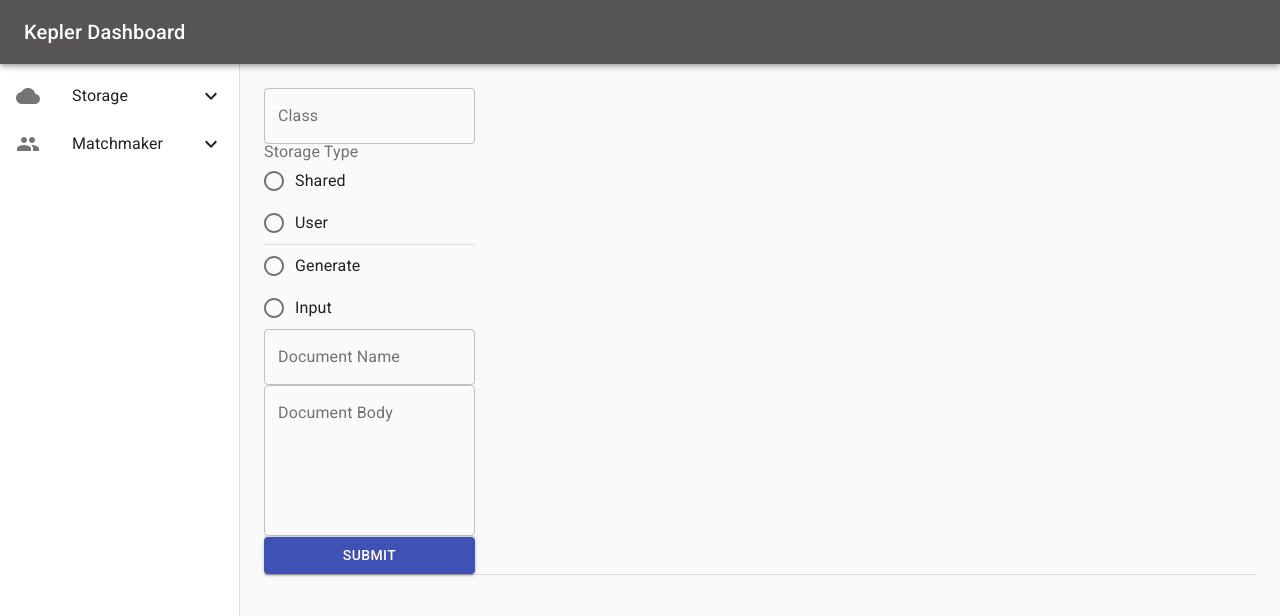
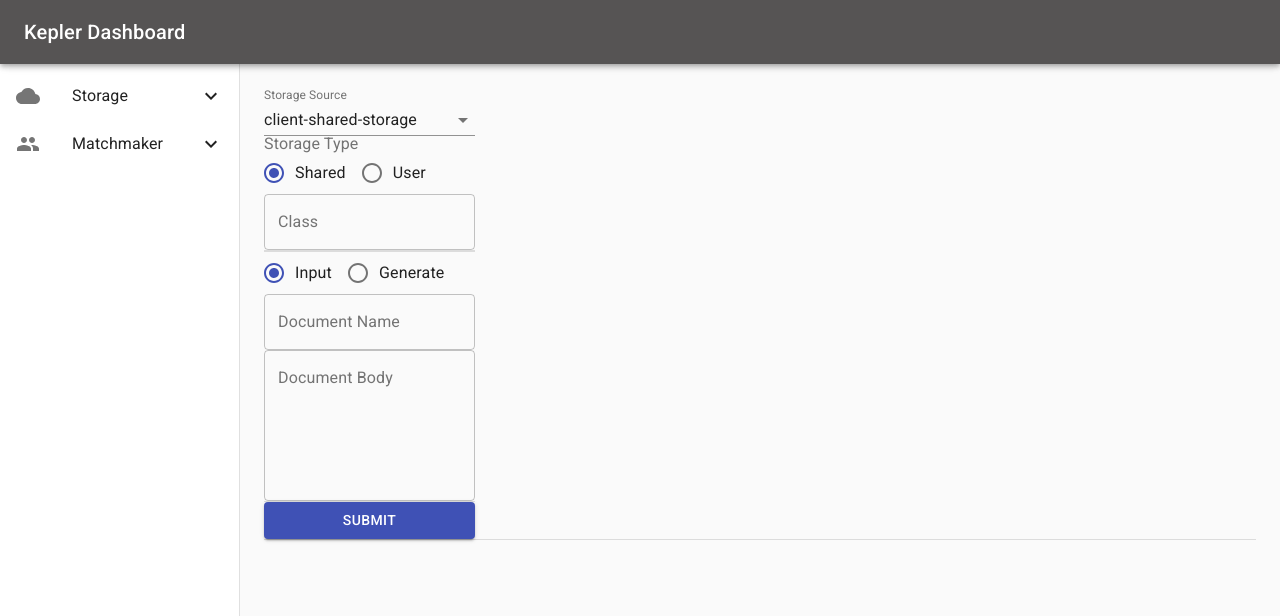
Before and after one commit to pgilfillan/learn-react, a React (Create React App) app: page /upload in a window 1280 px wide. Shown: the top 616 px of the page. Built offline with nearby package versions, Linux system fonts and the light colour scheme.

Commit message:
UI updates

```diff
--- a/src/components/SideDrawer.js
+++ b/src/components/SideDrawer.js
@@ -104,10 +104,10 @@ export default function SideDrawer() {
           </ListItem>
           <Collapse in={mmOpen} timeout="auto" unmountOnExit>
             <List component="div" disablePadding>
-              <ListItem button className={classes.nested} key="player_viewer" component={RouterLink} to="/player_viewer">
+              <ListItem button className={classes.nested} key="playerviewer" component={RouterLink} to="/playerviewer">
                 <ListItemText primary="Player Viewer" />
               </ListItem>
-              <ListItem button className={classes.nested} key="match_viewer" component={RouterLink} to="/match_viewer">
+              <ListItem button className={classes.nested} key="matchviewer" component={RouterLink} to="/matchviewer">
                 <ListItemText primary="Match Viewer" />
               </ListItem>
               <ListItem button className={classes.nested} key="config" component={RouterLink} to="/matchmaker/config">
--- a/src/components/storage-upload/StoragePUT.js
+++ b/src/components/storage-upload/StoragePUT.js
@@ -1,30 +1,73 @@
 import React from 'react';
 import Divider from '@material-ui/core/Divider';
 import { FormControl, FormLabel, FormControlLabel, Radio,
-         RadioGroup, TextField, Button } from '@material-ui/core';
+         RadioGroup, TextField, Button, InputLabel, Select, MenuItem } from '@material-ui/core';
 
 function StoragePUT() {
+  // State
+  const [typeValue, setTypeValue] = React.useState('shared');
+  const [showDocName, setShowDocName] = React.useState(true);
+  const docInputStyle = showDocName ? {} : {display: 'none'};
+  const [dbValue, setDBValue] = React.useState("client-shared-storage");
+  const [uploadTypeValue, setUploadTypeValue] = React.useState('input');
+
+  function handleTypeChange(event) {
+    setTypeValue(event.target.value);
+  }
+
+  function handleUploadTypeChange(event) {
+    const newQueryType = event.target.value;
+    setUploadTypeValue(newQueryType);
+    if (newQueryType == "input") {
+      setShowDocName(true);
+    } else {
+      setShowDocName(false);
+    }
+  }
+
   return (
     <div>
       <FormControl>
-        <TextField variant="outlined" label="Class" />
+        <InputLabel>Storage Source</InputLabel>
+        <Select
+          value={dbValue}
+          onChange={(e) => {setDBValue(e.target.value)}}
+        >
+
+          <MenuItem value="client-shared-storage">client-shared-storage</MenuItem>
+          <MenuItem value="client-user-storage">client-user-storage</MenuItem>
+          <MenuItem value="server-shared-storage">server-shared-storage</MenuItem>
+          <MenuItem value="server-user-storage">server-user-storage</MenuItem>
+        </Select>
+
         <FormLabel component="legend">Storage Type</FormLabel>
         <RadioGroup
           aria-label="storage-type"
           name="storage-type-choices"
+          value={typeValue}
+          onChange={handleTypeChange}
+          row
         >
           <FormControlLabel value="shared" control={<Radio color="primary" />} label="Shared" />
           <FormControlLabel value="user" control={<Radio color="primary" />} label="User" />
         </RadioGroup>
+
+        <TextField variant="outlined" label="Class" />
+        <Divider />
+
         <Divider />
         <RadioGroup
+          value={uploadTypeValue}
           aria-label="search-type"
           name="search-type-choices"
+          onChange={handleUploadTypeChange}
+          row
         >
+          <FormControlLabel value="input" control={<Radio color="primary" />} label="Input" />
           <FormControlLabel value="generate" control={<Radio color="primary" />} label="Generate" />
-          <FormControlLabel value="input" control={<Radio color="primary" />} label="Input" />
         </RadioGroup>
-        <TextField variant="outlined" label="Document Name" />
+        <TextField variant="outlined" label="Document Name" style={docInputStyle}/>
+
         <TextField variant="outlined" multiline={true} rows={6} label="Document Body" />
         <Divider />
         <Button variant="contained" color="primary">
--- a/src/components/storage-view/StorageGET.js
+++ b/src/components/storage-view/StorageGET.js
@@ -1,30 +1,80 @@
 import React from 'react';
 import Divider from '@material-ui/core/Divider';
-import { FormControl, FormLabel, FormControlLabel, Radio, RadioGroup, TextField } from '@material-ui/core';
+import { FormControl, FormLabel, FormControlLabel, Radio, RadioGroup, TextField,
+         InputLabel, Select, MenuItem } from '@material-ui/core';
 
 import FileList from './FileList'
 
 function StorageGET() {
+  // State
+  const [typeValue, setTypeValue] = React.useState('shared');
+  const [queryTypeValue, setQueryTypeValue] = React.useState('all');
+  const [showDocName, setShowDocName] = React.useState(false);
+  const docInputStyle = showDocName ? {} : {display: 'none'};
+  const [showQuery, setShowQuery] = React.useState(false);
+  const queryInputStyle = showQuery ? {} : {display: 'none'};
+  const [dbValue, setDBValue] = React.useState("client-shared-storage");
+
+  function handleTypeChange(event) {
+    setTypeValue(event.target.value);
+  }
+
+  function handleQueryTypeChange(event) {
+    const newQueryType = event.target.value;
+    setQueryTypeValue(newQueryType);
+    if (newQueryType == "all") {
+      setShowQuery(false);
+      setShowDocName(false);
+    } else if (newQueryType == "specific") {
+      setShowQuery(false);
+      setShowDocName(true);
+    } else {
+      setShowQuery(true);
+      setShowDocName(false);
+    }
+  }
+
   return (
     <div>
       <FormControl>
-        <TextField variant="outlined" label="Class" />
+        <InputLabel>Storage Source</InputLabel>
+        <Select
+          value={dbValue}
+          onChange={(e) => {setDBValue(e.target.value)}}
+        >
+
+          <MenuItem value="client-shared-storage">client-shared-storage</MenuItem>
+          <MenuItem value="client-user-storage">client-user-storage</MenuItem>
+          <MenuItem value="server-shared-storage">server-shared-storage</MenuItem>
+          <MenuItem value="server-user-storage">server-user-storage</MenuItem>
+        </Select>
+
         <FormLabel component="legend">Storage Type</FormLabel>
         <RadioGroup
           aria-label="storage-type"
           name="storage-type-choices"
+          value={typeValue}
+          onChange={handleTypeChange}
+          row
         >
+          <FormControlLabel value="shared" control={<Radio color="primary" />} label="Shared" />
           <FormControlLabel value="user" control={<Radio color="primary" />} label="User" />
-          <FormControlLabel value="shared" control={<Radio color="primary" />} label="Shared" />
         </RadioGroup>
+
+        <TextField variant="outlined" label="Class" />
         <Divider />
+
         <RadioGroup
           aria-label="search-type"
           name="search-type-choices"
+          value={queryTypeValue}
+          onChange={handleQueryTypeChange}
         >
           <FormControlLabel value="all" control={<Radio color="primary" />} label="Get All" />
           <FormControlLabel value="specific" control={<Radio color="primary" />} label="Get Specific" />
+          <TextField variant="outlined" label="Document Name" style={docInputStyle} />
           <FormControlLabel value="search" control={<Radio color="primary" />} label="Search" />
+          <TextField variant="outlined" label="Query" style={queryInputStyle} />
         </RadioGroup>
       </FormControl>
       <Divider />
```
